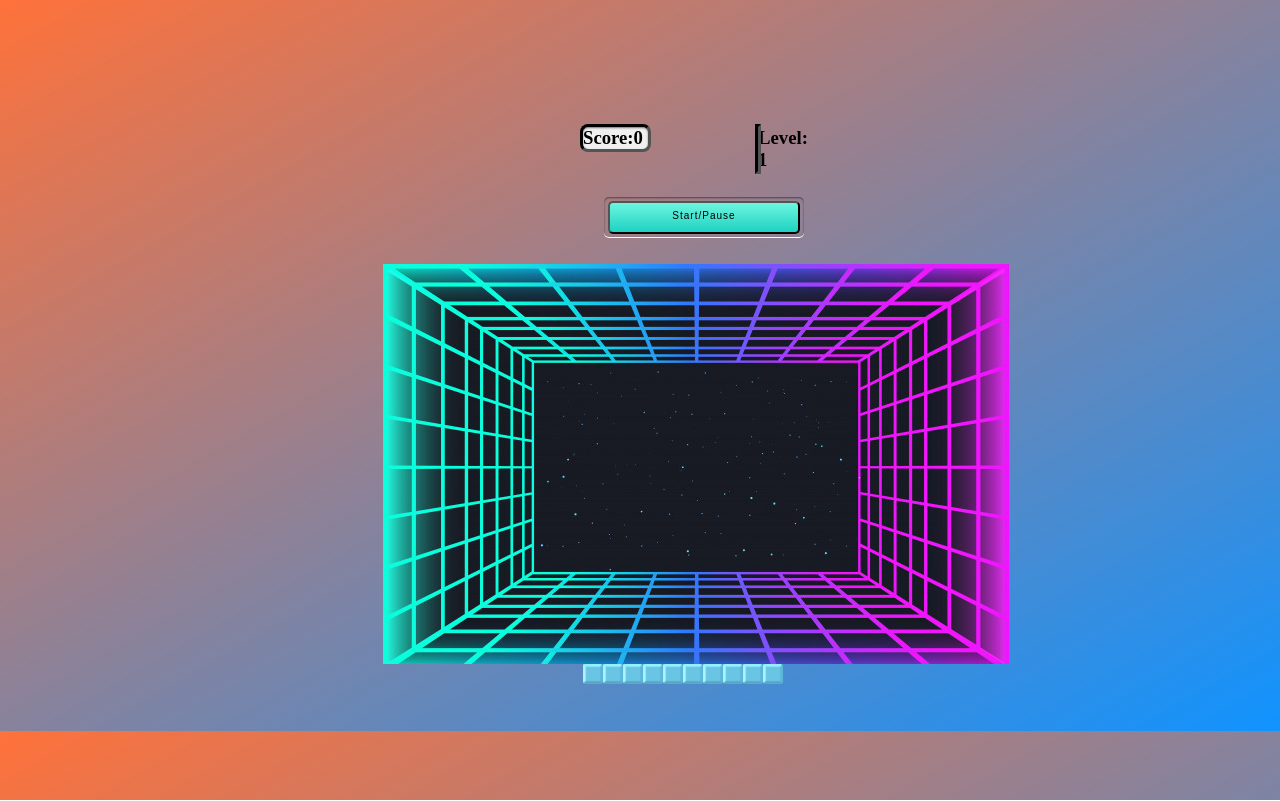
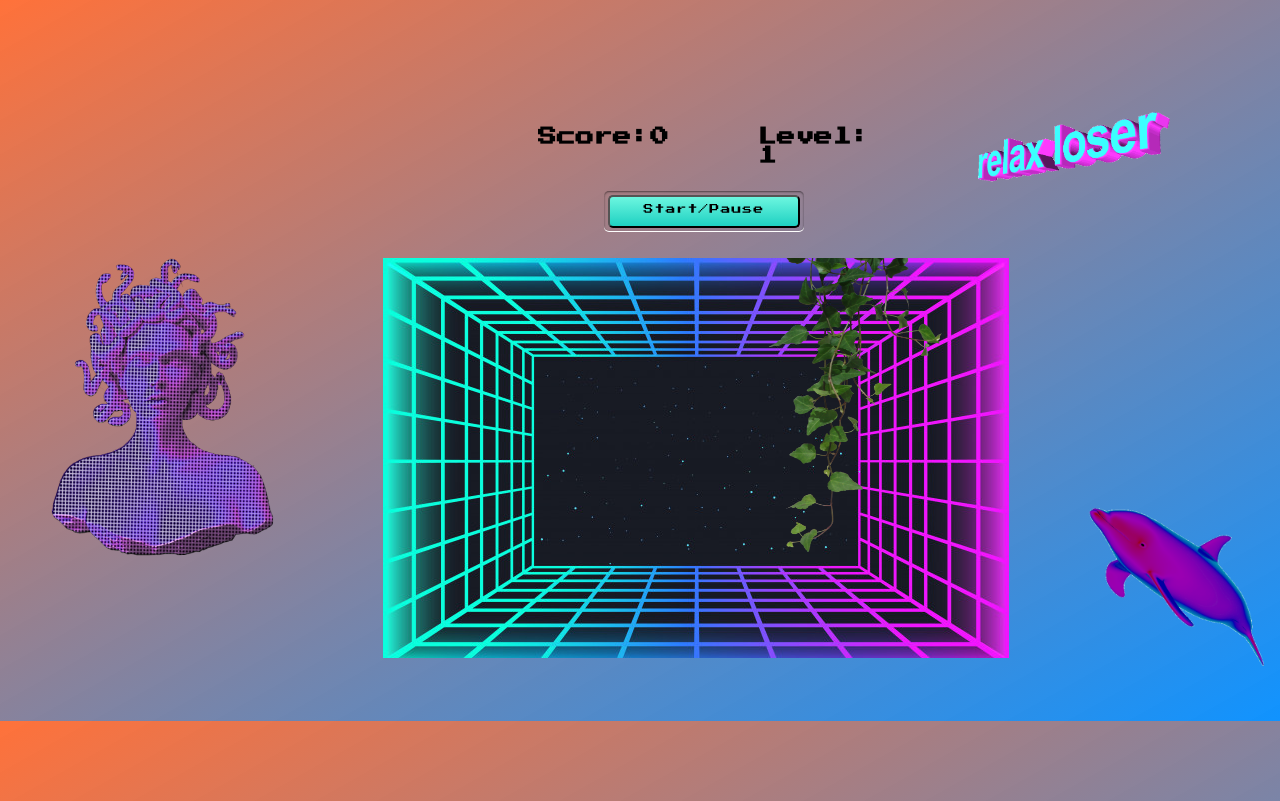
Before and after one commit to Hubbsy/tetris, a website: page public/index.html in a window 1280 px wide. Shown: the top 801 px of the page. Drawn offline with Linux system fonts and the light colour scheme.

Commit message:
added images and vaporwave styling all set for depoloyment

```diff
--- a/package.json
+++ b/package.json
@@ -18,7 +18,9 @@
   },
   "homepage": "https://github.com/Hubbsy/tetris#readme",
   "dependencies": {
+    "aesthetic-css": "^1.0.1",
     "express": "^4.17.1",
+    "get-google-fonts": "^1.2.2",
     "morgan": "^1.10.0",
     "nodemon": "^2.0.4"
   }
--- a/public/index.html
+++ b/public/index.html
@@ -6,10 +6,12 @@
         <meta name="viewport" content="width=device-width, initial-scale=1.0">
         <script src="app.js" charset="UTF-8"></script>
         <link rel="stylesheet" href="style.css"><link>
+        <link href="https://fonts.googleapis.com/css2?family=Press+Start+2P&display=swap" rel="stylesheet">
         <title>Tetris with JS!</title>
     </head>
 
     <body>
+        <img src="./assets/relax.gif" class="relax"  width="200" height="75">
         <h3 class="tally">
             Score: <span id="score">0</span>
         </h3>
@@ -18,6 +20,9 @@
         </h3>
 
         <button class="start-button">Start/Pause</button>
+        <img src="./assets/vaporDolphin.gif" class="dolphin"  width="200" height="200">
+        <img src="./assets/vaporPlant.png" class="plant"  width="200" height="300">
+        <img src="./assets/kisspng-medusa-vaporwave-aesthetics-design-t-shirt-19-vaporwave-vector-holographic-for-free-download-5c91dd4b89dbe8.9406430515530632435647.png" class="pillar"  width="300" height="300">
         <div class="outside">
             <div class="container">
                 <div id="board" class="grid"></div>
--- a/public/style.css
+++ b/public/style.css
@@ -1,11 +1,15 @@
+
+
+
 body {
   background-image: linear-gradient(to bottom right, rgba(255, 72, 0, 0.774), rgba(0, 140, 255, 0.938));;
-  height: 615px;
+  height: 605px;
   padding-top: 100px;
 }
 
 html {
   cursor: url("./assets/vaporwave-png-5.png"), auto;
+  font-family: 'Press Start 2P', cursive;
 }
 
 
@@ -57,6 +61,31 @@ html {
   margin-left: 375px;
 }
 
+.pillar {
+  /* background-image: url('./assets/vaporPillar.gif'); */
+  float: left;
+}
+
+.plant {
+  float: right;
+  margin-right: 125px;
+}
+
+.dolphin {
+  float: right;
+  /* margin-right: 100px; */
+  padding-top: 250px;
+  -webkit-transform: scaleX(-1);
+  transform: scaleX(-1);
+}
+
+.relax {
+  float:right;
+  /* padding-bottom: 100px; */
+  margin-right: 100px;
+  /* margin-bottom: 100px; */
+}
+
 .start-button {
   /* margin-left: 500px;
   margin-bottom: 10px; */
@@ -77,10 +106,8 @@ html {
   padding-bottom: 5px;
   margin-left: 600px;
   cursor: url("./assets/vaporwave-png-5.png"), auto;
+  font-family: 'Press Start 2P', cursive;
 
-  /* box-shadow: 0 1px 0 rgba(255, 255, 255, 0.5) inset,
-    0 -1px 0 rgba(255, 255, 255, 0.1) inset, 0 4px 0 #42ada8,
-    0 4px 2px rgba(0, 0, 0, 0.5); */
 
 }
 
@@ -120,17 +147,17 @@ html {
 
 
 .tally {
-  margin-left: 575px;
+  margin-left: 530px;
   padding-right: 5px;
   display: flex;
   flex-wrap: wrap;
   cursor: url("./assets/vaporwave-png-5.png"), auto;
   float: left;
-  outline: inset;
-  background: #f0f0f0;
+  /* outline: inset; */
+  /* background: #f0f0f0; */
   /* background-image: linear-gradient(#81d5e0, #8bafeb); */
-  border-radius: 5px;
-  box-shadow: 0 1px 2px rgba(0, 0, 0, 0.5) inset, 0 1px 0 #fff;
+  /* border-radius: 5px; */
+  /* box-shadow: 0 1px 2px rgba(0, 0, 0, 0.5) inset, 0 1px 0 #fff; */
   color: #black;
 }
 
@@ -138,12 +165,13 @@ html {
   margin-left: 750px;
   display: flex;
   flex-wrap: wrap;
-  outline: inset;
-  margin-right: 610px;
-  background: #f0f0f0;
+  /* outline: inset;  */
+  margin-right: 520px;
+  /* background: #f0f0f0;
   background-image: linear-gradient(#d0d0d0, #f0f0f0);
-  border-radius: 5px;
-  box-shadow: 0 1px 2px rgba(0, 0, 0, 0.5) inset, 0 1px 0 #fff;
+  border-radius: 5px; */
+  /* box-shadow: 0 1px 2px rgba(0, 0, 0, 0.5) inset, 0 1px 0 #fff; */
+  font: press;
   color: black;
 }
 
```
Also changed, not shown: public/assets/kisspng-medusa-vaporwave-aesthetics-design-t-shirt-19-vaporwave-vector-holographic-for-free-download-5c91dd4b89dbe8.9406430515530632435647.png (added), public/assets/medusa2.jpg (added), public/assets/relax.gif (added), public/assets/vaporDolphin.gif (added), public/assets/vaporMedusa.jpg (added), public/assets/vaporPillar.gif (added), public/assets/vaporPlant.png (added), public/assets/vaporStatue.gif (added), 1 other file.
